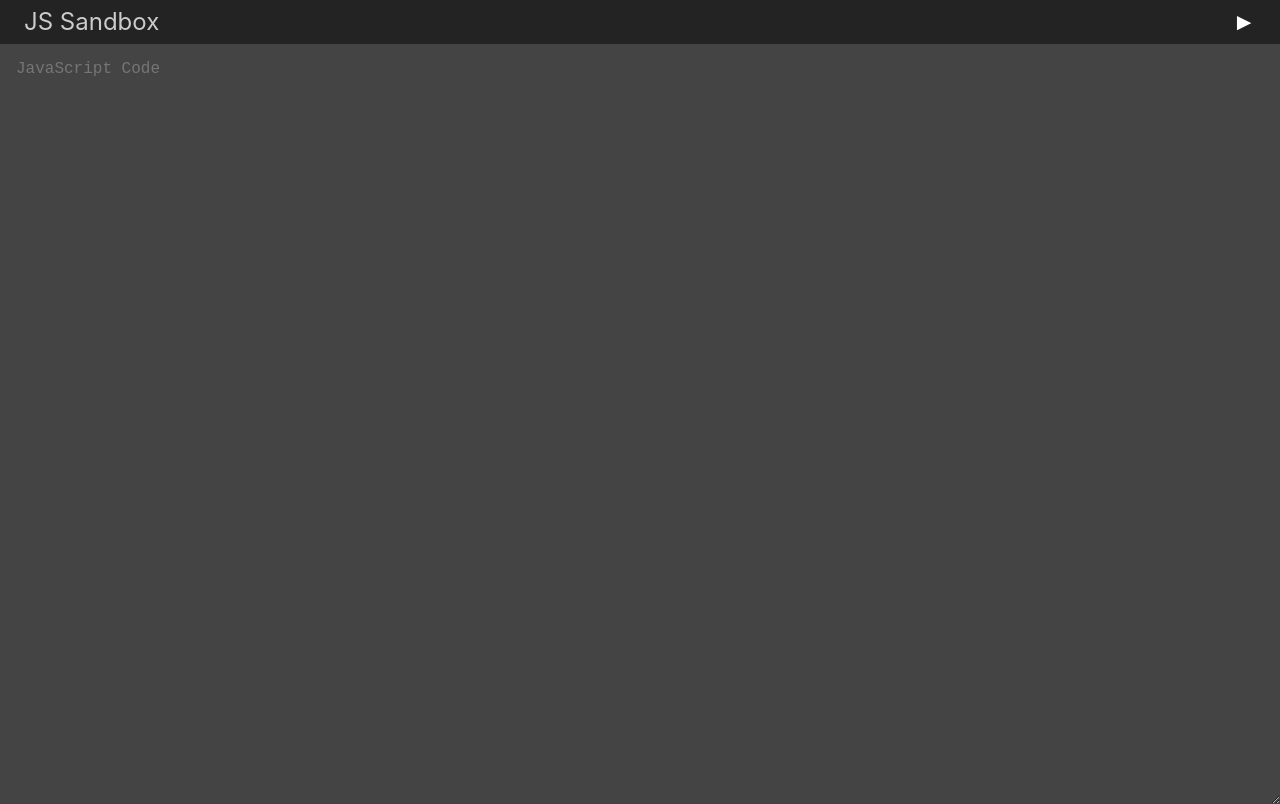
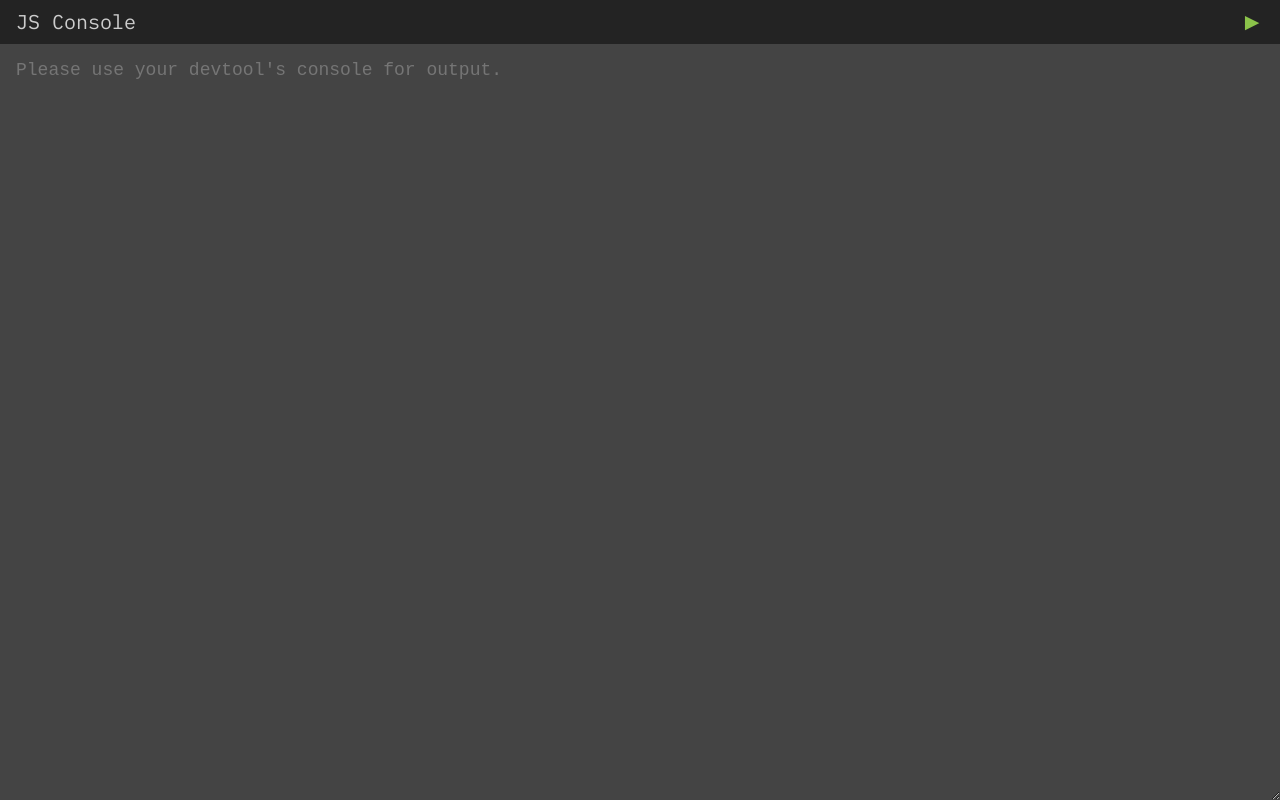
Before and after one commit to sivadass/jsarena, a website: page index.html in a window 1280 px wide. Drawn offline with Linux system fonts and the light colour scheme.

Commit message:
Updated font

```diff
--- a/index.html
+++ b/index.html
@@ -3,24 +3,26 @@
 <html lang="en">
 <head>
   <meta charset="utf-8">
-  <title>JS Sandbox</title>
+  <title>JS Console</title>
   <meta name="description" content="JS Live Code Editor">
   <meta name="author" content="Sivadass N">
+  <link rel="preconnect" href="https://fonts.gstatic.com">
   <link rel="stylesheet" href="style.css">
+  <link href="https://fonts.googleapis.com/css2?family=IBM+Plex+Mono&display=swap" rel="stylesheet">
 </head>
 
 <body>
   <header>
     <div class="container">
-      <h1>JS Sandbox</h1>
-      <button class="run">&#9658;</button>
+      <h1>JS Console</h1>
+      <button title="Check output in devtool's console" class="run">&#9658;</button>
     </div>
   </header>
   <main class="main-container">
     <div class="code">
       <textarea
         id="jsCode"
-        placeholder="JavaScript Code"
+        placeholder="Please use your devtool's console for output."
       ></textarea>
     </div>
     <div class="preview">
--- a/style.css
+++ b/style.css
@@ -1,7 +1,6 @@
 body {
   font-size: 16px;
-  font-family: -apple-system, BlinkMacSystemFont, "Segoe UI", Roboto, Oxygen,
-    Ubuntu, Cantarell, "Open Sans", "Helvetica Neue", sans-serif;
+  font-family: "IBM Plex Mono", monospace;
   padding: 0;
   margin: 0;
 }
@@ -23,23 +22,24 @@ header .container {
   padding: 0 16px;
 }
 header h1 {
-  font-size: 24px;
+  font-size: 20px;
   line-height: 24px;
-  padding: 8px;
+  padding: 8px 0;
   font-weight: normal;
   color: #ccc;
 }
 .run {
   border: none;
   background: transparent;
-  padding: 8px;
-  color: #fff;
+  padding: 8px 0;
+  color: #8bc34a;
   font-size: 24px;
+  cursor: pointer;
 }
 .main-container {
   display: flex;
   width: 100%;
-  height: calc(100vh - 40px);
+  height: calc(100vh - 44px);
 }
 
 .preview {
@@ -57,7 +57,7 @@ header h1 {
   border: none;
   background: #444;
   color: #fff;
-  font-size: 16px;
+  font-size: 18px;
   padding: 16px;
 }
 .code textarea:focus,
```
